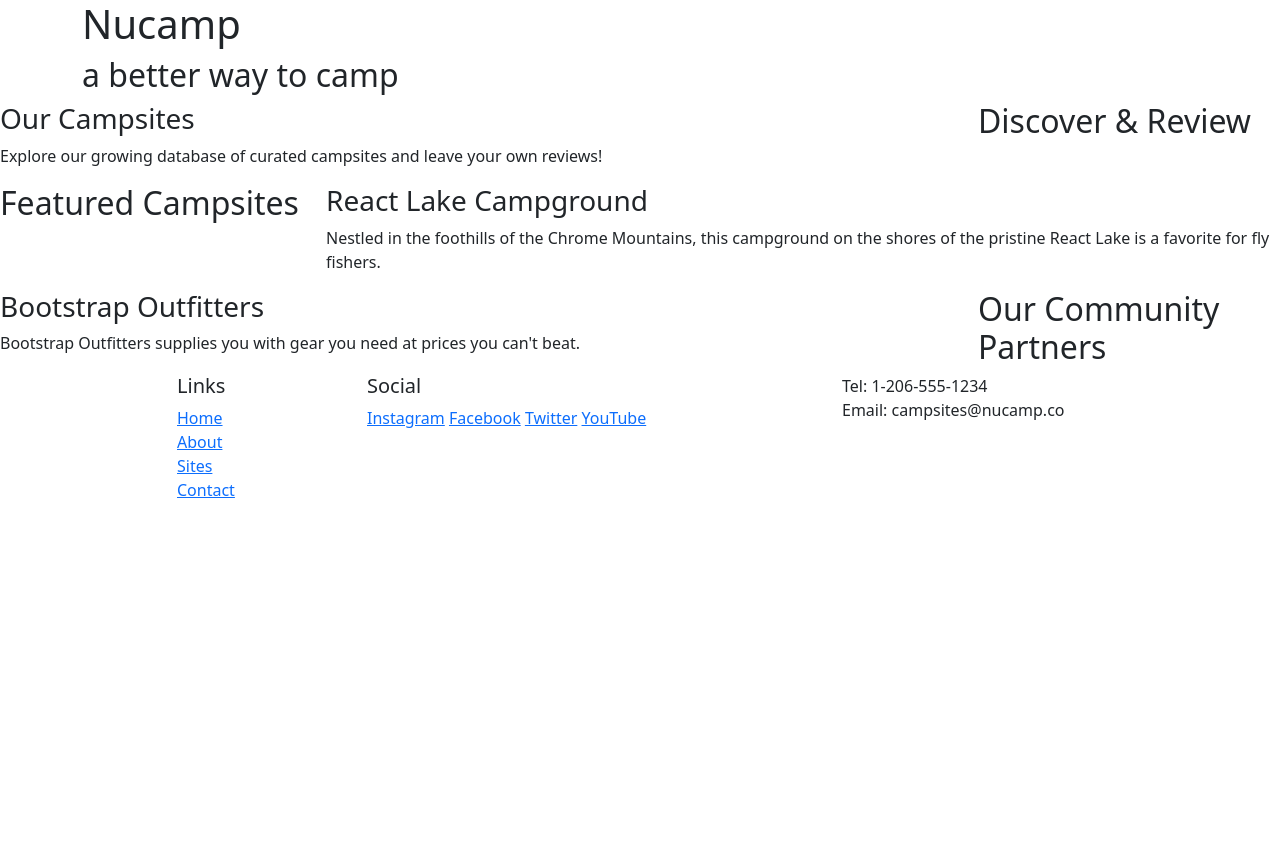
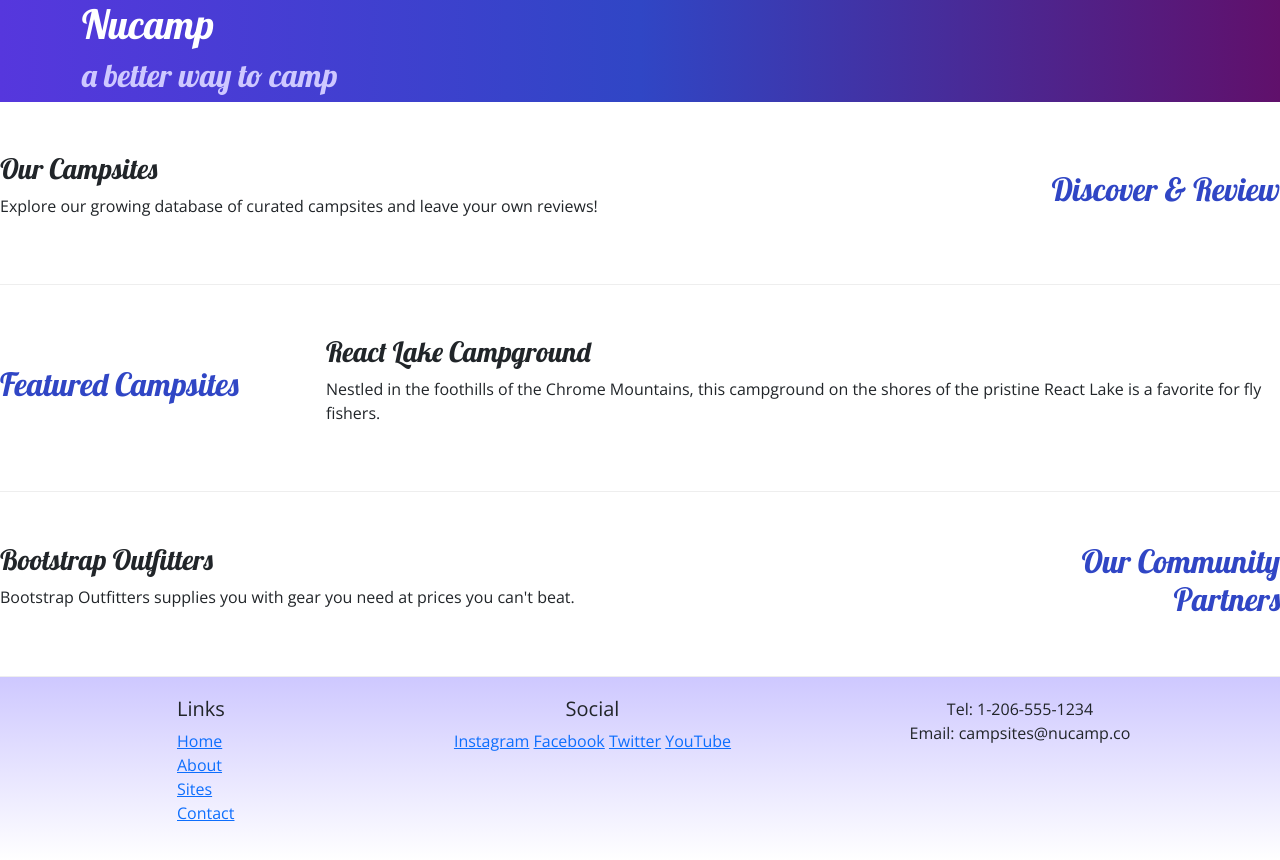
Before and after one commit to loyaldogtech/nucampsite, a plain HTML site: page index.html in a window 1280 px wide. Before the commit the page ends 800 px from the top, so only its background shows below. Drawn offline with nearby package versions, Linux system fonts and the light colour scheme.

Commit message:
Create About Us Page

```diff
--- /dev/null
+++ b/CSS/styles.css
@@ -0,0 +1,32 @@
+body {
+    font-family: "Open Sans", sans-serif;
+}
+
+h1, h2, h3 {
+    font-family: "Lobster", cursive;
+}
+
+h2 {
+    color: #3046C5;
+}
+
+header {
+    padding: 30;
+    background-image: linear-gradient(to right, #5637DD, #3046C5, #60106B);
+    color: white;
+}
+
+header h2 {
+    color: #CEC8FF;
+}
+
+footer {
+    background-image: linear-gradient(#CEC8FF, white);
+    padding: 20px 0;
+}
+
+.row-content {
+    padding: 50px 0;
+    border-bottom: 1px ridge;
+    min-height: 200;
+}
--- a/index.html
+++ b/index.html
@@ -9,6 +9,10 @@
     <!-- Bootstrap CSS -->
     <link href="https://cdn.jsdelivr.net/npm/bootstrap@5.2.3/dist/css/bootstrap.min.css" rel="stylesheet"
         integrity="sha384-rbsA2VBKQhggwzxH7pPCaAqO46MgnOM80zW1RWuH61DGLwZJEdK2Kadq2F9CUG65" crossorigin="anonymous" />
+
+    <!-- Additional CSS must be placed after Bootstrap CSS -->
+    <link rel="stylesheet" href="https://fonts.googleapis.com/css?family=Lobster|Open+Sans" />
+    <link rel="stylesheet" href="css/styles.css" />
 
     <title>Nucamp: A Better Way To Camp</title>
 </head>
@@ -31,36 +35,36 @@
     <main>
 
         <!-- discover section -->
-        <section class="row">
+        <section class="row row-content align-items-center">
             <div class="col-sm-4 col-md-3 order-sm-last">
-                <h2>Discover & Review</h2>
+                <h2 class="text-sm-end">Discover & Review</h2>
             </div>
             <div class="col">
             <h3>Our Campsites</h3>
-            <p>Explore our growing database of curated campsites and leave your own reviews!</p>
+            <p class="d-none d-sm-block">Explore our growing database of curated campsites and leave your own reviews!</p>
         </div>
         </section>
 
         <!-- feature section -->
-        <section class="row">
+        <section class="row row-content align-items-center">
             <div class="col-sm-4 col-md-3">
                 <h2>Featured Campsites</h2>
             </div>
             <div class="col">
                 <h3>React Lake Campground</h3>
-                <p>Nestled in the foothills of the Chrome Mountains, this campground on the shores of the pristine React
+                <p class="d-none d-sm-block">Nestled in the foothills of the Chrome Mountains, this campground on the shores of the pristine React
                 Lake is a favorite for fly fishers.</p>
             </div>
         </section>
 
         <!-- partner section -->
-        <section class="row">
+        <section class="row row-content align-items-center">
             <div class="col-sm-4 col-md-3 order-sm-last">
-                <h2>Our Community Partners</h2>
+                <h2 class="text-sm-end">Our Community Partners</h2>
             </div>
             <div class="col">
                 <h3>Bootstrap Outfitters</h3>
-                <p>Bootstrap Outfitters supplies you with gear you need at prices you can't beat.</p>
+                <p class="d-none d-sm-block">Bootstrap Outfitters supplies you with gear you need at prices you can't beat.</p>
             </div>
         </section>
     </main>
@@ -73,19 +77,19 @@
             <h5>Links</h5>
             <ul class="list-unstyled">
                 <li><a href="#">Home</a></li>
-                <li><a href="#">About</a></li>
+                <li><a href="aboutus.html">About</a></li>
                 <li><a href="#">Sites</a></li>
                 <li><a href="#">Contact</a></li>
             </ul>
         </div>
-        <div class="col-6 col-sm-5">
+        <div class="col-6 col-sm-5 text-center">
             <h5>Social</h5>
             <a href="http://instagram.com/">Instagram</a>
             <a href="http://facebook.com/">Facebook</a>
             <a href="http://twitter.com/">Twitter</a>
             <a href="http://youtube.com/">YouTube</a>
         </div>
-        <div class="col-sm-4">
+        <div class="col-sm-4 text-center">
             Tel: 1-206-555-1234<br />
             Email: campsites@nucamp.co
             </div>
```
Also changed, not shown: aboutus.html (added, +98 -0 lines).
